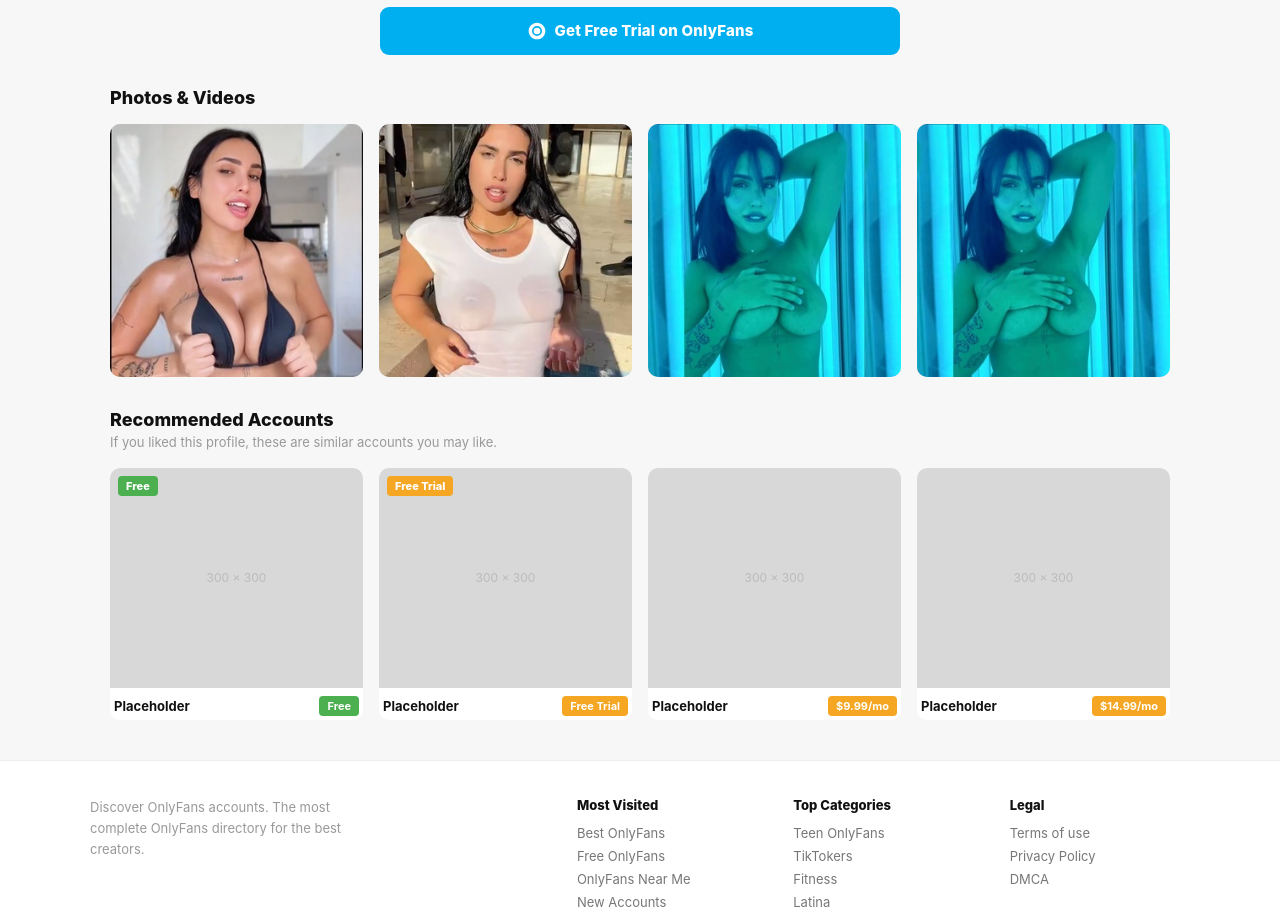
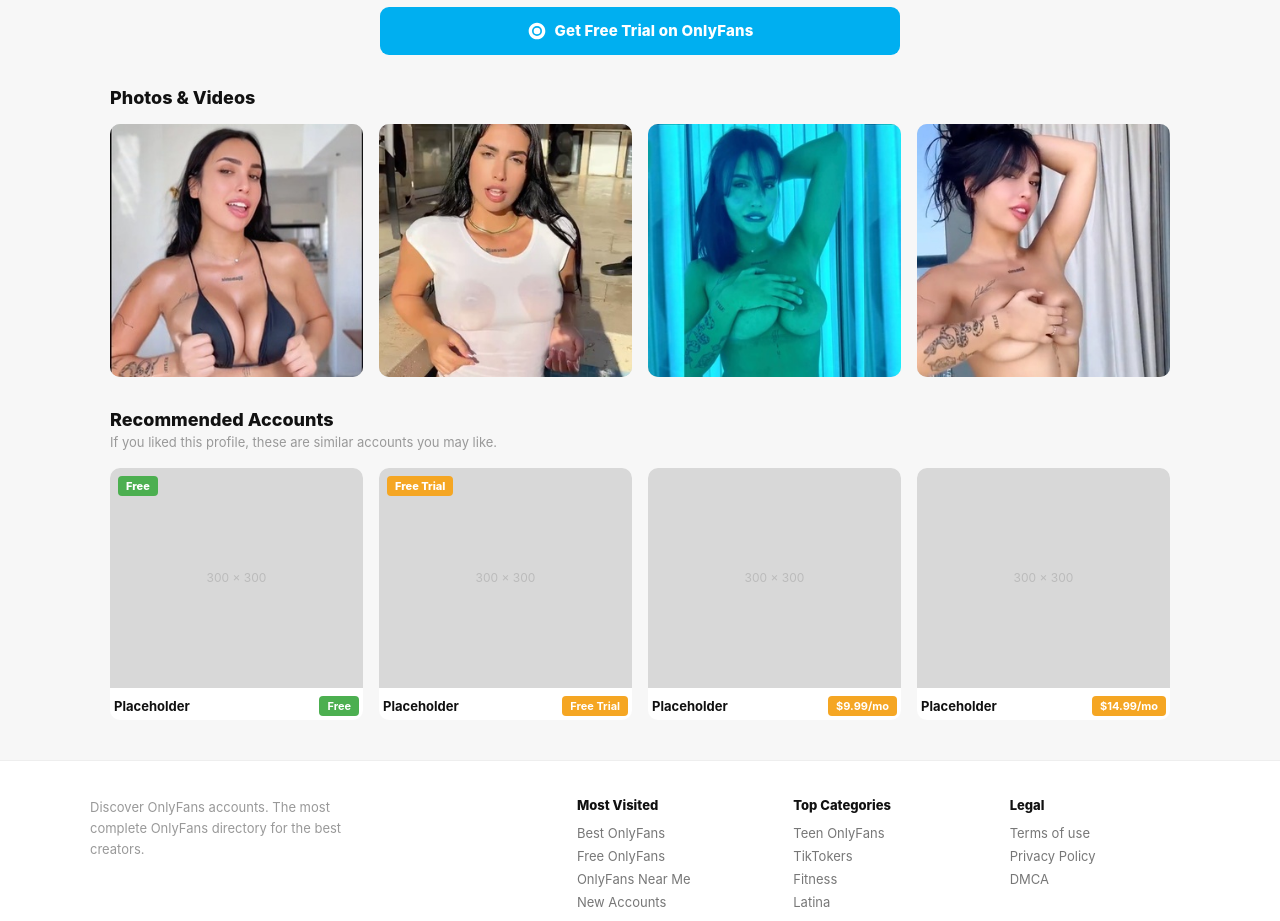
Before and after one commit to odedmarketing-oss/adel-miller-v3, a plain HTML site: page index.html in a window 1280 px wide. Shown: the part 1024-1945 px from the top of the page. Drawn offline with Linux system fonts and the light colour scheme.

Commit message:
Fix gallery: replace duplicate 3.jpg with 4.jpg

```diff
--- a/index.html
+++ b/index.html
@@ -597,7 +597,7 @@
         <div class="gallery-item"><img src="1.jpg" alt="Adele Miller" style="width:100%;height:100%;object-fit:cover;"></div>
         <div class="gallery-item"><img src="2.jpg" alt="Adele Miller" style="width:100%;height:100%;object-fit:cover;"></div>
         <div class="gallery-item"><img src="3.jpg" alt="Adele Miller" style="width:100%;height:100%;object-fit:cover;"></div>
-        <div class="gallery-item"><img src="3.jpg" alt="Adele Miller" style="width:100%;height:100%;object-fit:cover;"></div>
+        <div class="gallery-item"><img src="4.jpg" alt="Adele Miller" style="width:100%;height:100%;object-fit:cover;"></div>
       </div>
     </div>
 
```
